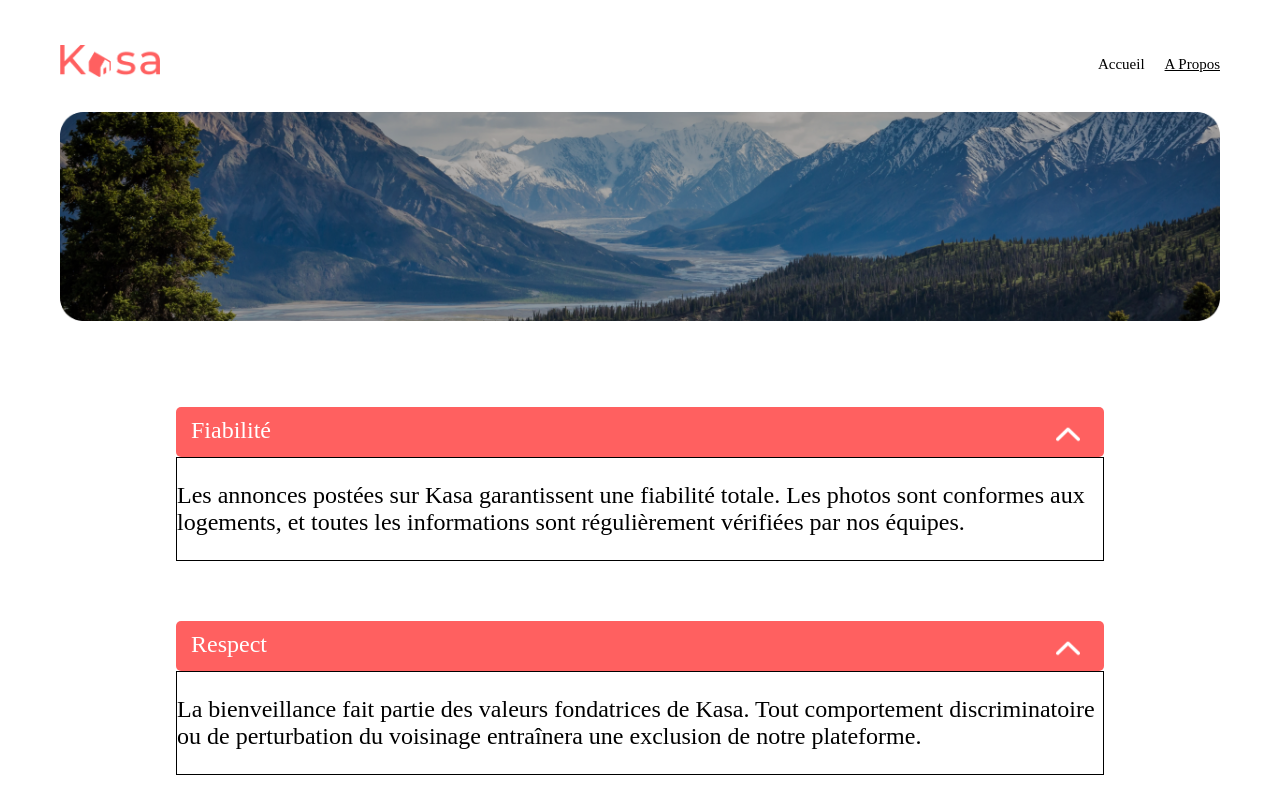
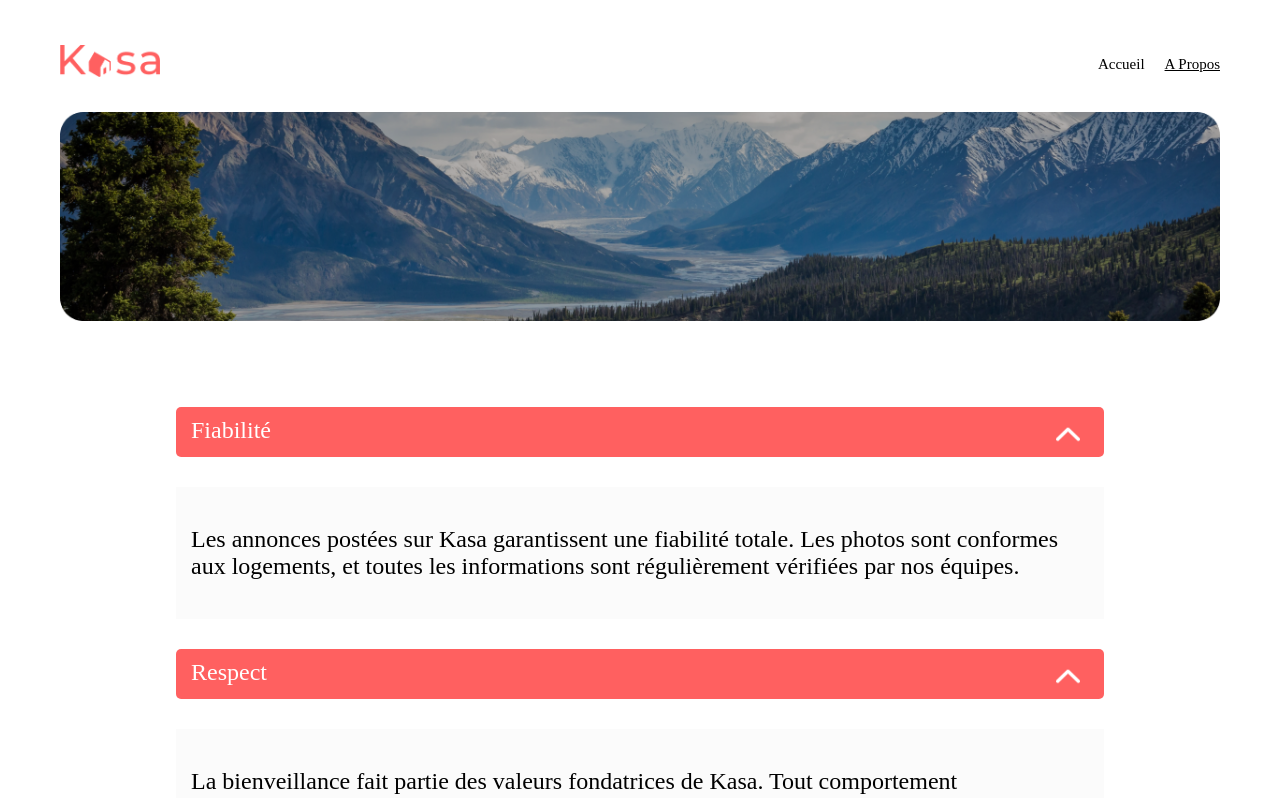
Before and after one commit to NatashaFinkel/Kasa, a React (Create React App) app: page /about in a window 1280 px wide. Shown: the top 798 px of the page. Built offline with nearby package versions, Linux system fonts and the light colour scheme.

Commit message:
Ajout de css et clean css

```diff
--- a/src/components/accordion/_accordion.scss
+++ b/src/components/accordion/_accordion.scss
@@ -31,7 +31,7 @@
   margin: 0px;
 }
 
-.accordion-btn-arrow{
+.accordion-btn-arrow {
   padding: 0px;
   border: none;
   background-color: $secondary-color;
@@ -42,11 +42,26 @@
   height: 32px;
 }
 
-.folded-content{
-border: solid 1px black;
-top: -30px;
-position: relative;
+.folded-content {
+  position: relative;
+  background-color: $tertiary-color;
+  display: flex;
 }
+
+.hide-element {
+background-color: violet;
+//display: none;
+}
+
+.show-element {
+  background-color: green;
+ // display: flex;
+}
+
+.text {
+  padding: 15px;
+}
+
 
 //  Ecran : téléphone portable.
 @media screen and (max-width: 425px) {
```
